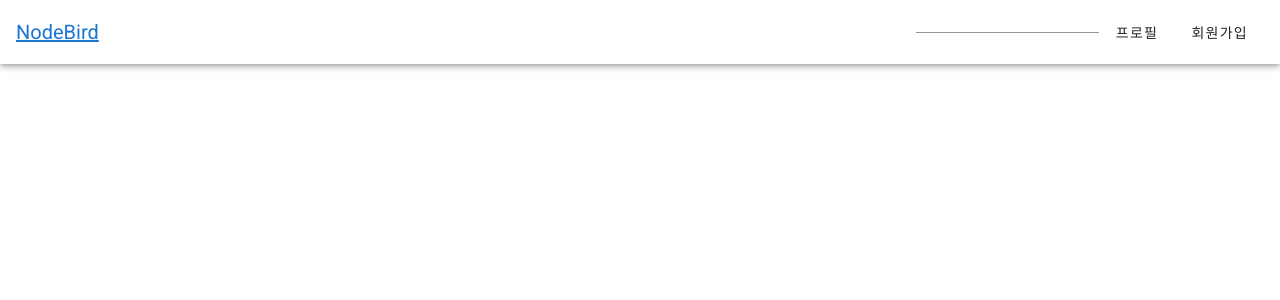
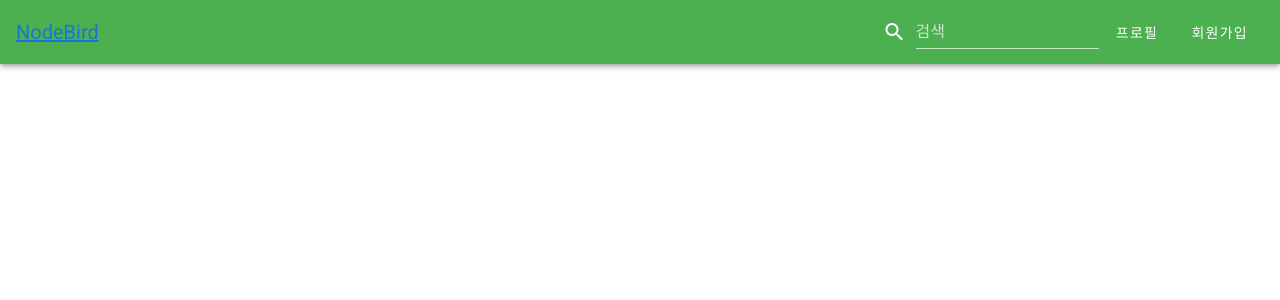
Before and after one commit to manbalboy/vue-sns, a Nuxt app in the folder ch1/front/: page / in a window 1280 px wide. Shown: the top 300 px of the page. Built offline with nearby package versions, Linux system fonts and the light colour scheme.

Commit message:
header 퍼블 완료

```diff
--- a/ch1/front/layouts/default.vue
+++ b/ch1/front/layouts/default.vue
@@ -1,20 +1,19 @@
 <template>
 <v-app>
   <div>
-    <v-toolbar>
+    <v-toolbar dark color="green">
       <v-toolbar-title>
         <nuxt-link to="/">NodeBird</nuxt-link>
       </v-toolbar-title>
       <v-spacer></v-spacer>
       <v-toolbar-items>
-        <v-text-field/>
+        <v-text-field label="검색" hide-details prepend-icon="mdi-magnify" :style="{display:'flex', alignItems : 'center'}"/>
         <v-btn text nuxt to="/profile">
           <div>프로필</div>
         </v-btn>
         <v-btn text nuxt to="/signup">
           <div>회원가입</div>
         </v-btn>
-
       </v-toolbar-items>
     </v-toolbar>
   </div>
```
